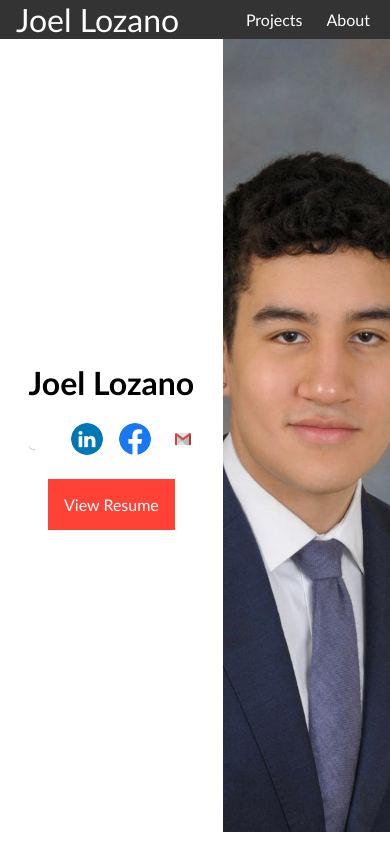
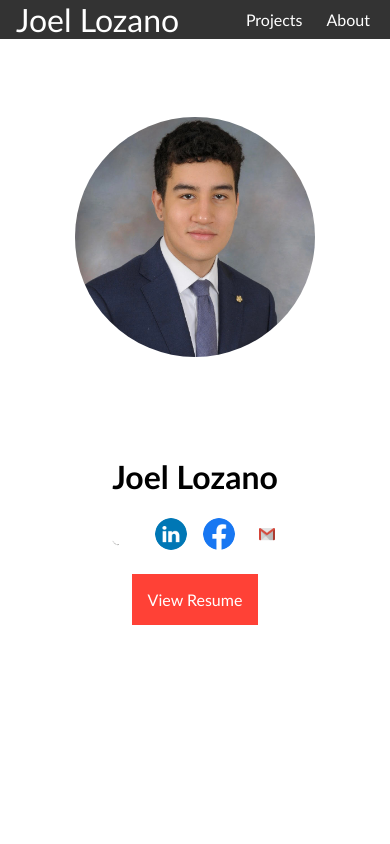
Before and after one commit to joel-lozano/joel-lozano.github.io, a React (Vite) app: page / in a window 390 px wide. Built offline with nearby package versions, Linux system fonts and the light colour scheme.

Commit message:
Added mobile layout for homepage

```diff
--- a/src/App.css
+++ b/src/App.css
@@ -5,7 +5,7 @@
     --light-border: black;
 
     /* Dark theme */
-    --dark-bg: #1c1f23;
+    --dark-bg: black;
     --dark-fg: white;
     --dark-border: gray;
 
@@ -24,6 +24,7 @@ body {
     margin: 0;
     background-color: var(--current-bg);
     color: var(--current-fg);
+    user-select: none;
 }
 
 @media (prefers-color-scheme: light) {
--- a/src/pages/Home.css
+++ b/src/pages/Home.css
@@ -54,3 +54,27 @@
 .resume-link:hover {
     background-color: #333;
 }
+
+@media (width < 400px) {
+    .container {
+        flex-direction: column-reverse;
+    }
+
+    .contacts {
+        flex: 1;
+        justify-content: start;
+    }
+
+    .profile-photo {
+        flex: 1;
+        display: flex;
+        align-items: center;
+        justify-content: center;
+    }
+
+    .profile-photo img {
+        border-radius: 100%;
+        height: 15rem;
+        width: 15rem;
+    }
+}
```
Also changed, not shown: src/components/NavBar.css (line endings or trailing spaces).
